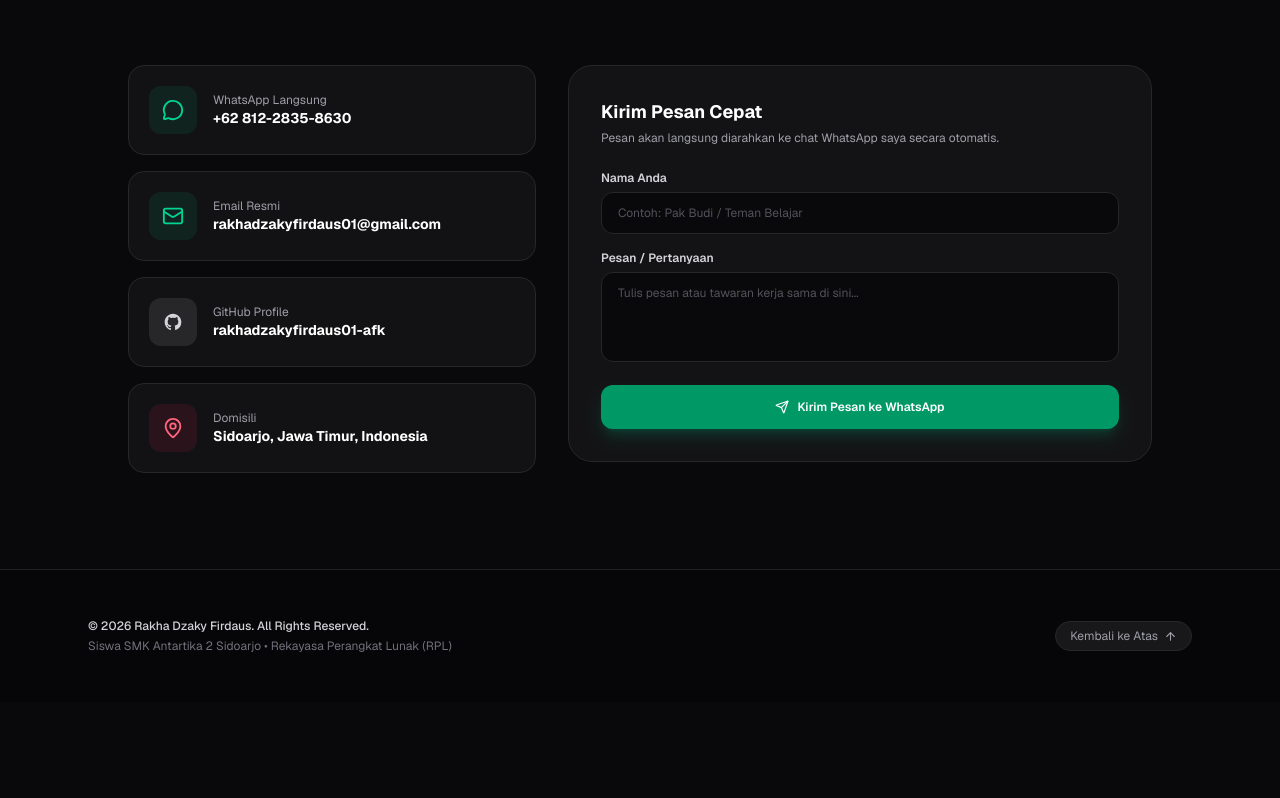
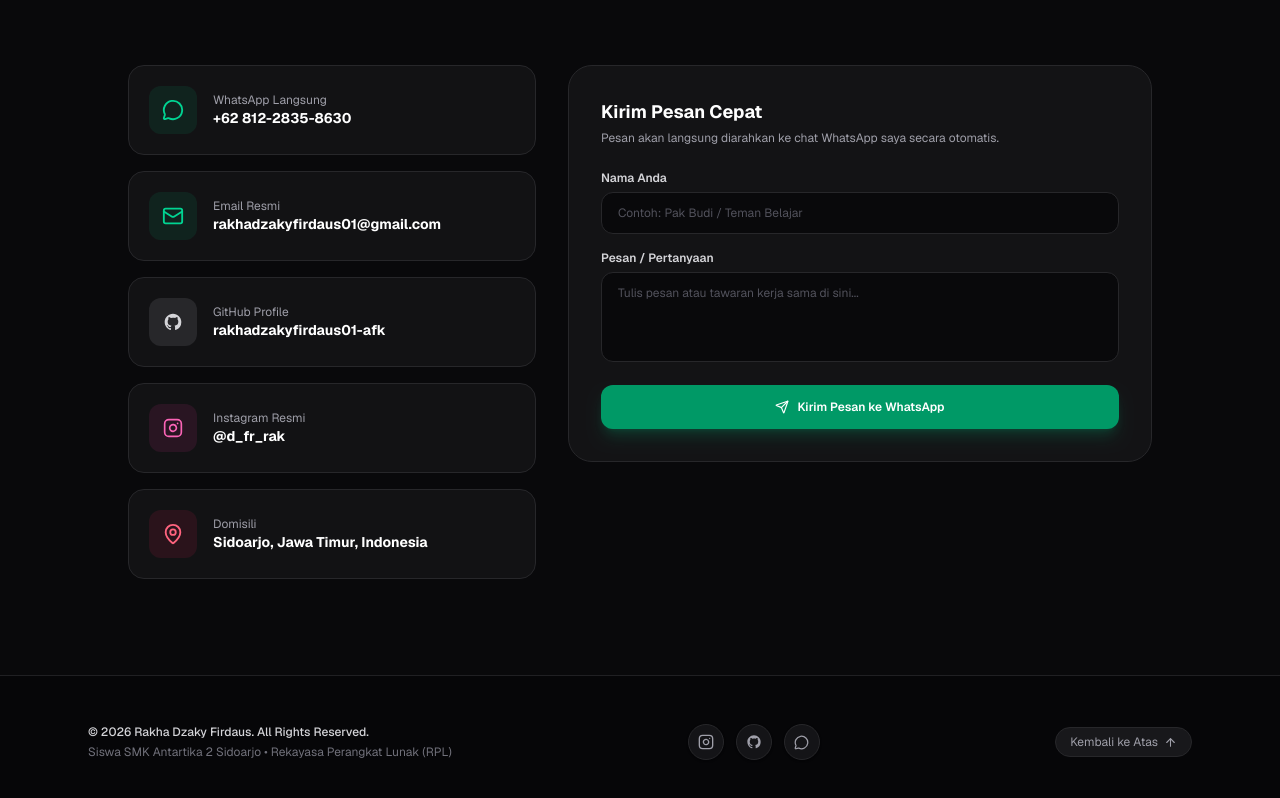
Before and after one commit to rakhadzakyfirdaus01-afk/my-portfolio, a Next.js app: page / in a window 1280 px wide. Shown: the part 5160-5958 px from the top of the page. Before the commit the page ends 5862 px from the top, so only its background shows below. Built offline with nearby package versions, Linux system fonts and the light colour scheme.

Commit message:
feat: add Instagram profile link to Contact and Footer

```diff
--- a/components/Contact.tsx
+++ b/components/Contact.tsx
@@ -8,6 +8,16 @@ function GithubIcon({ className = "h-4 w-4" }: { className?: string }) {
   return (
     <svg className={className} fill="currentColor" viewBox="0 0 24 24" aria-hidden="true">
       <path fillRule="evenodd" d="M12 2C6.477 2 2 6.484 2 12.017c0 4.425 2.865 8.18 6.839 9.504.5.092.682-.217.682-.483 0-.237-.008-.868-.013-1.703-2.782.605-3.369-1.343-3.369-1.343-.454-1.158-1.11-1.466-1.11-1.466-.908-.62.069-.608.069-.608 1.003.07 1.53 1.032 1.53 1.032.892 1.53 2.341 1.088 2.91.832.092-.647.35-1.088.636-1.338-2.22-.253-4.555-1.113-4.555-4.951 0-1.093.39-1.988 1.029-2.688-.103-.253-.446-1.272.098-2.65 0 0 .84-.27 2.75 1.026A9.564 9.564 0 0112 6.844c.85.004 1.705.115 2.504.337 1.909-1.296 2.747-1.027 2.747-1.027.546 1.379.202 2.398.1 2.651.64.7 1.028 1.595 1.028 2.688 0 3.848-2.339 4.695-4.566 4.943.359.309.678.92.678 1.855 0 1.338-.012 2.419-.012 2.747 0 .268.18.58.688.482A10.019 10.019 0 0022 12.017C22 6.484 17.522 2 12 2z" clipRule="evenodd" />
+    </svg>
+  );
+}
+
+function InstagramIcon({ className = "h-4 w-4" }: { className?: string }) {
+  return (
+    <svg className={className} fill="none" stroke="currentColor" strokeWidth="2" strokeLinecap="round" strokeLinejoin="round" viewBox="0 0 24 24">
+      <rect width="20" height="20" x="2" y="2" rx="5" ry="5" />
+      <path d="M16 11.37A4 4 0 1 1 12.63 8 4 4 0 0 1 16 11.37z" />
+      <line x1="17.5" x2="17.51" y1="6.5" y2="6.5" />
     </svg>
   );
 }
@@ -105,6 +115,24 @@ export default function Contact() {
               </div>
             </motion.a>
 
+            <motion.a
+              whileHover={{ x: 6 }}
+              href="https://www.instagram.com/d_fr_rak"
+              target="_blank"
+              rel="noopener noreferrer"
+              className="flex items-center gap-4 rounded-2xl border border-zinc-800 bg-zinc-900/60 p-5 transition-all hover:border-pink-500/40 hover:bg-zinc-900 group"
+            >
+              <div className="flex h-12 w-12 shrink-0 items-center justify-center rounded-xl bg-pink-500/10 text-pink-400 group-hover:scale-105 group-hover:bg-gradient-to-tr group-hover:from-amber-500 group-hover:via-pink-500 group-hover:to-purple-600 group-hover:text-white transition-all duration-300">
+                <InstagramIcon className="h-5 w-5" />
+              </div>
+              <div>
+                <div className="text-xs text-zinc-400">Instagram Resmi</div>
+                <div className="text-sm font-bold text-white group-hover:text-pink-300 transition-colors">
+                  @d_fr_rak
+                </div>
+              </div>
+            </motion.a>
+
             <div className="flex items-center gap-4 rounded-2xl border border-zinc-800 bg-zinc-900/60 p-5">
               <div className="flex h-12 w-12 shrink-0 items-center justify-center rounded-xl bg-rose-500/10 text-rose-400">
                 <MapPin size={22} />
--- a/components/Footer.tsx
+++ b/components/Footer.tsx
@@ -1,10 +1,28 @@
-import { ArrowUp } from "lucide-react";
+import { ArrowUp, MessageCircle } from "lucide-react";
 import Link from "next/link";
+
+function InstagramIcon({ className = "h-4 w-4" }: { className?: string }) {
+  return (
+    <svg className={className} fill="none" stroke="currentColor" strokeWidth="2" strokeLinecap="round" strokeLinejoin="round" viewBox="0 0 24 24">
+      <rect width="20" height="20" x="2" y="2" rx="5" ry="5" />
+      <path d="M16 11.37A4 4 0 1 1 12.63 8 4 4 0 0 1 16 11.37z" />
+      <line x1="17.5" x2="17.51" y1="6.5" y2="6.5" />
+    </svg>
+  );
+}
+
+function GithubIcon({ className = "h-4 w-4" }: { className?: string }) {
+  return (
+    <svg className={className} fill="currentColor" viewBox="0 0 24 24" aria-hidden="true">
+      <path fillRule="evenodd" d="M12 2C6.477 2 2 6.484 2 12.017c0 4.425 2.865 8.18 6.839 9.504.5.092.682-.217.682-.483 0-.237-.008-.868-.013-1.703-2.782.605-3.369-1.343-3.369-1.343-.454-1.158-1.11-1.466-1.11-1.466-.908-.62.069-.608.069-.608 1.003.07 1.53 1.032 1.53 1.032.892 1.53 2.341 1.088 2.91.832.092-.647.35-1.088.636-1.338-2.22-.253-4.555-1.113-4.555-4.951 0-1.093.39-1.988 1.029-2.688-.103-.253-.446-1.272.098-2.65 0 0 .84-.27 2.75 1.026A9.564 9.564 0 0112 6.844c.85.004 1.705.115 2.504.337 1.909-1.296 2.747-1.027 2.747-1.027.546 1.379.202 2.398.1 2.651.64.7 1.028 1.595 1.028 2.688 0 3.848-2.339 4.695-4.566 4.943.359.309.678.92.678 1.855 0 1.338-.012 2.419-.012 2.747 0 .268.18.58.688.482A10.019 10.019 0 0022 12.017C22 6.484 17.522 2 12 2z" clipRule="evenodd" />
+    </svg>
+  );
+}
 
 export default function Footer() {
   return (
     <footer className="border-t border-zinc-800/80 bg-[#060608] py-12 text-zinc-500 text-xs">
-      <div className="mx-auto max-w-6xl px-6 flex flex-col sm:flex-row items-center justify-between gap-4">
+      <div className="mx-auto max-w-6xl px-6 flex flex-col sm:flex-row items-center justify-between gap-6">
 
         {/* Left copyright */}
         <div className="text-center sm:text-left">
@@ -14,6 +32,37 @@ export default function Footer() {
           <div className="text-zinc-500 mt-1">
             Siswa SMK Antartika 2 Sidoarjo • Rekayasa Perangkat Lunak (RPL)
           </div>
+        </div>
+
+        {/* Center Social Media Links */}
+        <div className="flex items-center gap-3">
+          <a
+            href="https://www.instagram.com/d_fr_rak"
+            target="_blank"
+            rel="noopener noreferrer"
+            className="flex h-9 w-9 items-center justify-center rounded-full border border-zinc-800 bg-zinc-900/80 text-zinc-400 hover:text-pink-400 hover:border-pink-500/50 hover:bg-zinc-800 transition-all shadow-sm"
+            title="Kunjungi Instagram @d_fr_rak"
+          >
+            <InstagramIcon className="h-4 w-4" />
+          </a>
+          <a
+            href="https://github.com/rakhadzakyfirdaus01-afk"
+            target="_blank"
+            rel="noopener noreferrer"
+            className="flex h-9 w-9 items-center justify-center rounded-full border border-zinc-800 bg-zinc-900/80 text-zinc-400 hover:text-white hover:border-zinc-700 hover:bg-zinc-800 transition-all shadow-sm"
+            title="Kunjungi GitHub rakhadzakyfirdaus01-afk"
+          >
+            <GithubIcon className="h-4 w-4" />
+          </a>
+          <a
+            href="https://wa.me/6281228358630"
+            target="_blank"
+            rel="noopener noreferrer"
+            className="flex h-9 w-9 items-center justify-center rounded-full border border-zinc-800 bg-zinc-900/80 text-zinc-400 hover:text-emerald-400 hover:border-emerald-500/50 hover:bg-zinc-800 transition-all shadow-sm"
+            title="Kirim Pesan WhatsApp"
+          >
+            <MessageCircle size={15} />
+          </a>
         </div>
 
         {/* Right back to top */}
```
